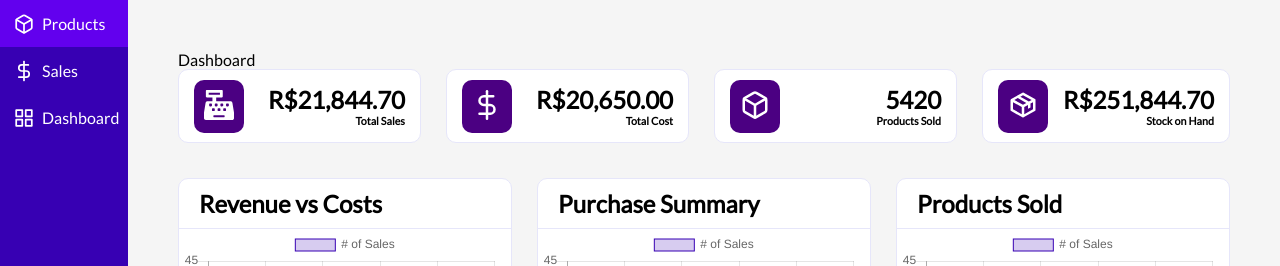
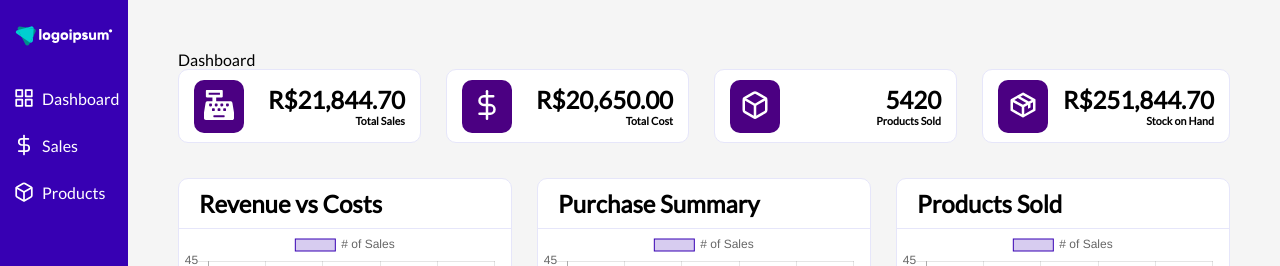
Before and after one commit to igorfrag/erp-react, a React (Create React App) app: page / in a window 1280 px wide. Shown: the top 266 px of the page. Built offline with nearby package versions, Linux system fonts and the light colour scheme; no server answers.

Commit message:
Navbar Logo, new link

```diff
--- a/src/components/Navbar/Navbar.js
+++ b/src/components/Navbar/Navbar.js
@@ -2,6 +2,7 @@ import React from 'react';
 import { Link } from 'react-router-dom';
 import styled from 'styled-components';
 import { FiBox, FiDollarSign, FiGrid } from 'react-icons/fi';
+import SvgLogo from './SvgLogo';
 
 const MenuItem = styled(Link)`
   display: flex;
@@ -16,7 +17,7 @@ const MenuItem = styled(Link)`
 const MenuList = styled.ul`
   list-style: none;
   display: flex;
-  flex-direction: column-reverse;
+  flex-direction: column;
   padding: 0;
   margin: 0;
 `;
@@ -73,6 +74,7 @@ export default function Navbar() {
 
   return (
     <Menu>
+      <SvgLogo></SvgLogo>
       <MenuList>{navLinks}</MenuList>
     </Menu>
   );
--- /dev/null
+++ b/src/components/Navbar/SvgLogo.js
@@ -0,0 +1,12 @@
+import React from 'react';
+import { ReactComponent as ReactLogo } from './logo.svg';
+
+function SvgLogo() {
+  return (
+    <div>
+      <ReactLogo></ReactLogo>
+    </div>
+  );
+}
+
+export default SvgLogo;
```
Also changed, not shown: src/components/Navbar/logo.svg (added).
